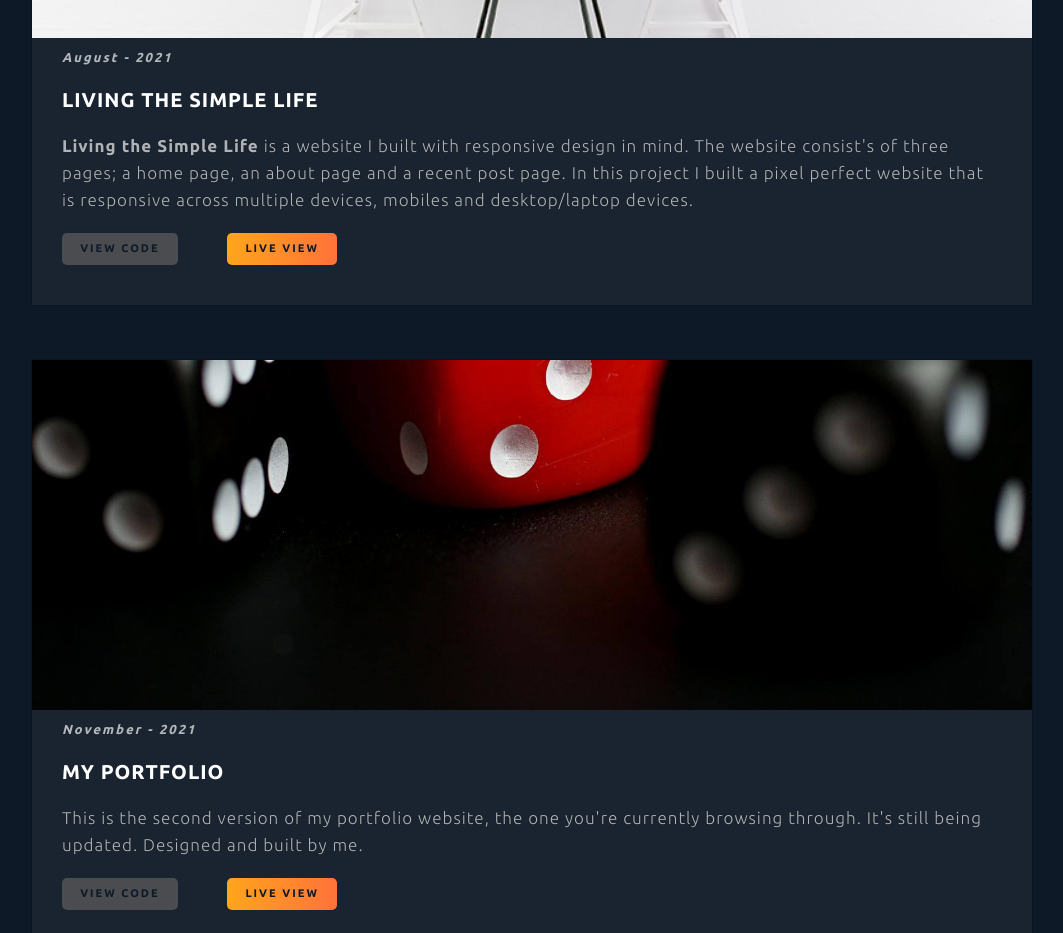
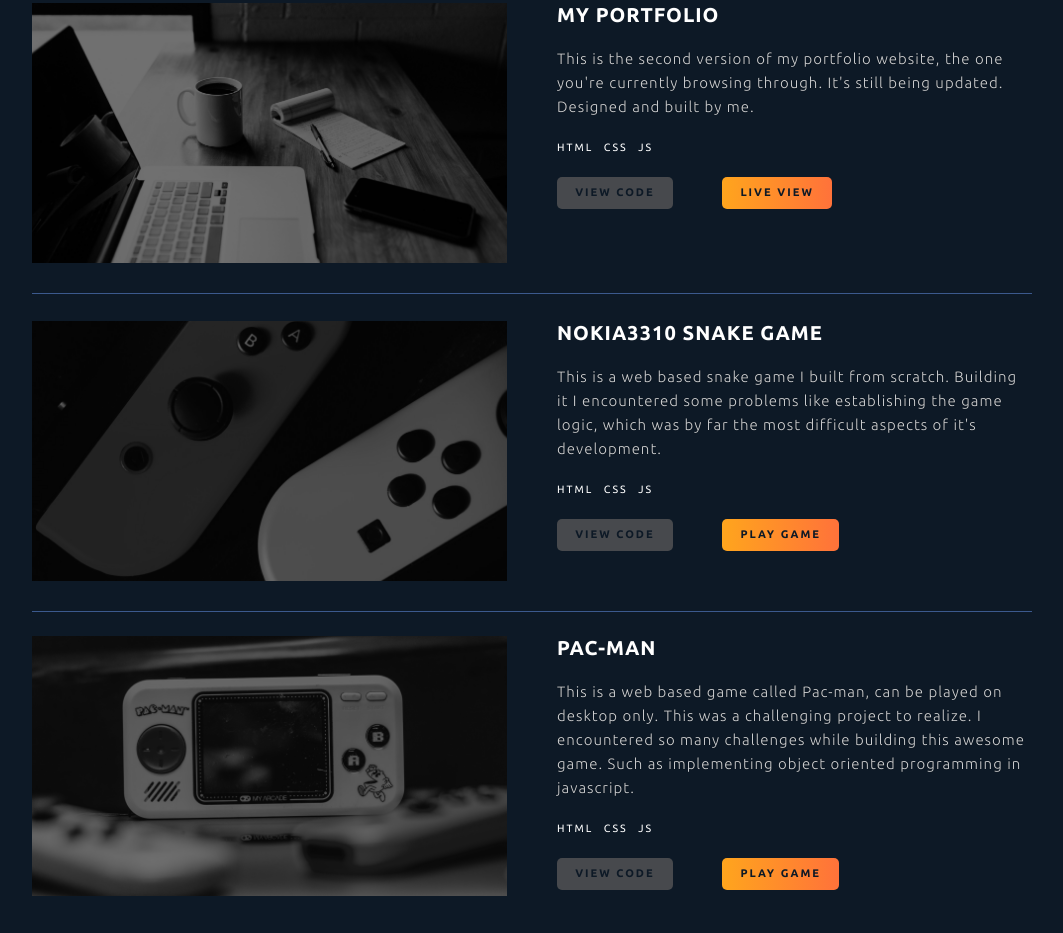
Before and after one commit to tchassijordan/tchassijordan.github.io, a plain HTML site: page docs/index.html in a window 1280 px wide. Shown: the part 2354-3287 px from the top of the page, without its empty margins (108-1171 px from the left). Drawn offline with Linux system fonts and the light colour scheme.

Commit message:
updated portfolio area

```diff
--- a/docs/css/index.css
+++ b/docs/css/index.css
@@ -83,6 +83,7 @@
 
 img {
     width: 100%;
+    height: 100%;
     display: block;
 }
 
@@ -511,8 +512,6 @@
 
 .portfolio-item {
     margin-bottom: 2.75em;
-    padding-bottom: 1em;
-    background-color: var(--light-gray);
     box-shadow: 0px 0px 1px 0px black;
 }
 
@@ -524,29 +523,24 @@
     display: none;
 }
 
-.portfolio img {
-    height: 11.75em;
+.portfolio-img {
     object-fit: cover;
     object-position: center bottom;
-    -o-object-fit: cover;
-    -o-object-position: center bottom;
+    filter: brightness(45%) grayscale(100%);
+}
+
+.portfolio-item:hover .portfolio-img,
+.portfolio-item:focus .portfolio-img {
+    filter: brightness(100%) grayscale(0%);
 }
 
 .portfolio-item-decription {
-    padding: 0em 1.5em 1em;
-}
-
-.date {
-    font-size: .65rem;
-    margin-top: .7em;
-    font-weight: 700;
-    font-style: italic;
-    opacity: 0.67;
-    letter-spacing: 2px;
+    padding: 2em 1.5em 2em;
+    background-color: var(--light-gray);
 }
 
 .portfolio-item-decription-title {
-    margin: 1em 0;
+    margin: 0 0 1em;
     letter-spacing: 1px;
 }
 
@@ -556,7 +550,7 @@
     font-size: var(--ds-txt);
     margin: 0 0 1rem;
     letter-spacing: 1px;
-    opacity: 0.65;
+    opacity: 0.8;
     text-shadow: 0px 0px 1px black;
     word-wrap: break-word;
 }
@@ -568,6 +562,18 @@
 
 .portfolio-item-decription-text a:hover {
     text-decoration: none;
+}
+
+.portfolio-item-decription-tech {
+    font-size: 0.65rem;
+    margin: 0 0 1em;
+    letter-spacing: 2px;
+}
+
+.portfolio-item-decription-tech-item {
+    padding: 0 1em 0 0;
+    color: var(--white);
+    font-weight: 400;
 }
 
 .code-btn {
@@ -759,6 +765,13 @@
     justify-content: space-between;
 }
 
+.flex-p {
+    display: grid;
+    grid-template: 12.5em auto / 100%;
+    grid-template-areas: "image"
+                         "description";
+}
+
 .nav-bar .flex {
     align-items: baseline;
 }
@@ -793,6 +806,18 @@
 
 .portfolio-navigation.flex {
     flex-wrap: wrap;
+}
+
+.portfolio-item-img-container {
+    grid-area: image;
+}
+
+.portfolio-item-decription {
+    grid-area: description;
+}
+
+.portfolio-item-decription-tech.flex {
+    justify-content: flex-start;
 }
 
 .portfolio-item-decription-btns {
@@ -913,8 +938,8 @@
         flex-basis: 15.67%;
     }
 
-    .portfolio img {
-        height: 17.5em;
+    .flex-p {
+        grid-template-rows: 13.5em auto;
     }
 }
 
@@ -971,3 +996,46 @@
         position: absolute;
     }
 }
+
+@media (min-width: 920px) {
+    .portfolio-item {
+        box-shadow: none;
+        position: relative;
+    }
+
+    .portfolio-item::after {
+        content: '';
+        width: 100%;
+        height: 1px;
+        background-color: rgb(59, 89, 141);
+        position: absolute;
+        margin-top: 1.5em;
+    }
+
+    .no-border::after {
+        display: none;
+    }
+
+    .flex-p {
+        grid-template: 260px / 47.5% 5% 47.5%;
+        grid-template-areas: "image gap description";
+    }
+
+    .portfolio-item-decription {
+        background-color: inherit;
+        padding: 0;
+    }
+
+    .portfolio-item-decription-text {
+        font-size: .75rem;
+    }
+
+    .portfolio-item-decription-tech {
+        font-size: 0.53rem;
+        margin-bottom: 2em;
+    }
+
+    .portfolio-item-decription-title {
+        margin-top: 0;
+    }
+}
--- a/docs/index.html
+++ b/docs/index.html
@@ -9,6 +9,9 @@
     <title>ijordan - Portfolio</title>
     <link rel="stylesheet" href="https://fonts.googleapis.com/css?family=Lora|Ubuntu:300,400,700&display=swap">
     <link rel="stylesheet" href="css/index.css">
+    <!-- Remember to remove the links to local fontawesome before you push to github -->
+    <!-- <link rel="stylesheet" href="../../icons/fontawesome-free-5.15.2-web/css/all.css">
+    <link rel="stylesheet" href="../../icons/fontawesome-free-5.15.2-web/css/fontawesome.min.css"> -->
     <script src="https://kit.fontawesome.com/b6173cb5aa.js" crossorigin="anonymous"></script>
 </head>
 
@@ -163,11 +166,11 @@
 
                 <div class="portfolio-websites flex" id="p-websites">
                     <div class="portfolio-item web recent">
-                        <a href="http://ijordan.tech/living-the-social-life/">
-                            <img class="portfolio-website-img" src="./images/work.jpg" alt="Living the Social Life">
+                        <div class="flex-p">
+                            <a class="portfolio-item-img-container" href="http://ijordan.tech/living-the-social-life/">
+                                <img class="portfolio-img" src="./images/work.jpg" alt="Living the Social Life">
                             </a>
-                        <div class="portfolio-item-decription flex">
-                            <div class="date">August - 2021</div>
+                            <div class="portfolio-item-decription">
                                 <h3 class="portfolio-item-decription-title">Living the Simple Life</h3>
                                 <p class="portfolio-item-decription-text">
                                     <strong>Living the Simple Life</strong> is a website I built with responsive design in mind. The website consist's
@@ -175,6 +178,11 @@
                                     page. In this project I built a pixel
                                     perfect website that is responsive across multiple devices, mobiles and desktop/laptop devices.
                                 </p>
+                                <ul class="portfolio-item-decription-tech flex">
+                                    <li class="portfolio-item-decription-tech-item">HTML</li>
+                                    <li class="portfolio-item-decription-tech-item">CSS</li>
+                                    <li class="portfolio-item-decription-tech-item">JS</li>
+                                </ul>
                                 <div class="portfolio-item-decription-btns flex">
                                     <a href="https://github.com/tchassijordan/living-the-social-life"
                                         class="btn code-btn">View Code</a>
@@ -183,16 +191,22 @@
                                 </div>
                             </div>
                         </div>
+                    </div>
                     <div class="portfolio-item web recent">
-                        <a href="http://ijordan.tech/">
-                            <img class="portfolio-website-img" src="./images/dice.jpg" alt="Portfolio">
+                        <div class="flex-p">
+                            <a class="portfolio-item-img-container" href="http://ijordan.tech/">
+                                <img class="portfolio-img" src="./images/dev-table.jpg" alt="Portfolio">
                             </a>
-                        <div class="portfolio-item-decription flex">
-                            <div class="date">November - 2021</div>
+                            <div class="portfolio-item-decription">
                                 <h3 class="portfolio-item-decription-title">My Portfolio</h3>
                                 <p class="portfolio-item-decription-text">
                                     This is the second version of my portfolio website, the one you're currently browsing through. It's still being updated. Designed and built by me.
                                 </p>
+                                <ul class="portfolio-item-decription-tech flex">
+                                    <li class="portfolio-item-decription-tech-item">HTML</li>
+                                    <li class="portfolio-item-decription-tech-item">CSS</li>
+                                    <li class="portfolio-item-decription-tech-item">JS</li>
+                                </ul>
                                 <div class="portfolio-item-decription-btns flex">
                                     <a href="https://github.com/tchassijordan/tchassijordan.github.io"
                                         class="btn code-btn">View Code</a>
@@ -202,23 +216,25 @@
                             </div>
                         </div>
                     </div>
+                </div>
 
                 <div class="portfolio-games flex" id="p-games">
                     <div class="portfolio-item game" id="snake-game">
-                        <a href="http://ijordan.tech/Nokia3310-snake-game/">
-                            <img class="portfolio-game-img" src="./images/istock_snake.jpg" alt="Nokia3310 snake game">
+                        <div class="flex-p">
+                            <a class="portfolio-item-img-container" href="http://ijordan.tech/Nokia3310-snake-game/">
+                                <img class="portfolio-img" src="./images/nitendo-gamepads.jpg" alt="Nokia3310 snake game">
                             </a>
                             <div class="portfolio-item-decription">
-                            <div class="date">August - 2021</div>
                                 <h3 class="portfolio-item-decription-title">Nokia3310 Snake Game</h3>
                                 <p class="portfolio-item-decription-text">
                                     This is a web based snake game I built from scratch. Building it I encountered some problems like establishing
-                                the game logic, which was by far the most difficult aspects of it's development. At the moment the game can only be played on desktop,
-                                but hopefully I will redesign it for mobiles too.
-                                The game's core is principally built on <strong>javascript</strong> and
-                                <strong>CSS</strong> which enabled me to
-                                give it the necessary styling needed, <strong>HTML</strong> serves as an interface.
+                                    the game logic, which was by far the most difficult aspects of it's development.
                                 </p>
+                                <ul class="portfolio-item-decription-tech flex">
+                                    <li class="portfolio-item-decription-tech-item">HTML</li>
+                                    <li class="portfolio-item-decription-tech-item">CSS</li>
+                                    <li class="portfolio-item-decription-tech-item">JS</li>
+                                </ul>
                                 <div class="portfolio-item-decription-btns flex">
                                     <a href="https://github.com/tchassijordan/Nokia3310-snake-game"
                                         class="btn code-btn">View Code</a>
@@ -226,24 +242,29 @@
                                         Game</a>
                                 </div>
                             </div>
-
                         </div>
-                    <div class="portfolio-item game">
-                        <a href="http://ijordan.tech/pac-man/">
-                            <img class="portfolio-game-img" src="./images/pac-man_unsplash.jpg" alt="Pac-man">
+                    </div>
+                    <div class="portfolio-item game no-border">
+                        <div class="flex-p">
+                            <a class="portfolio-item-img-container" href="http://ijordan.tech/pac-man/">
+                                <img class="portfolio-img" style="object-position: center;" src="./images/new_pac-man.jpg" alt="Pac-man">
                             </a>
                             <div class="portfolio-item-decription">
-                            <div class="date">August - 2021</div>
                                 <h3 class="portfolio-item-decription-title">Pac-man</h3>
                                 <p class="portfolio-item-decription-text">
                                     This is a web based game called Pac-man, can be played on desktop only. This was a challenging project to realize. I encountered so many
-                                challenges while building this awesome game such as implementing object oriented
+                                    challenges while building this awesome game. Such as implementing object oriented
                                     programming in javascript.
-                                I built Pac-man using <strong>javascript</strong>.
                                 </p>
+                                <ul class="portfolio-item-decription-tech flex">
+                                    <li class="portfolio-item-decription-tech-item">HTML</li>
+                                    <li class="portfolio-item-decription-tech-item">CSS</li>
+                                    <li class="portfolio-item-decription-tech-item">JS</li>
+                                </ul>
                                 <div class="portfolio-item-decription-btns flex">
                                     <a href="https://github.com/tchassijordan/pac-man" class="btn code-btn">View Code</a>
                                     <a href="http://ijordan.tech/pac-man/" class="btn deployment-btn">Play Game</a>
+                                </div>
                             </div>
                         </div>
                     </div>
@@ -322,13 +343,12 @@
             <ul class="icons-list flex">
                 <li><a href="https://www.linkedin.com/in/idriss-jordan"><i class="fab fa-linkedin"></i></a></li>
                 <li><a href="https://github.com/tchassijordan/"><i class="fab fa-github"></i></a></li>
-                <li><a href="https://facebook.com/tchassijordan"><i class="fab fa-facebook-square"></i></a></li>
-                <li><a href="https://instagram.com/tchassi_jordan"><i class="fab fa-instagram"></i></a></li>
                 <li><a href="https://twitter.com/tchassijordan"><i class="fab fa-twitter-square"></i></a></li>
+                <li><a href="https://dev.to/tchassi_jordan"><i class="fab fa-dev"></i></a></li>
             </ul>
             <div class="credits flex">
                 <p>Tchassi Jordan </p>
-                <p>Copyright 2021</p>
+                <p>Copyright 2022</p>
             </div>
         </div>
     </footer>
```
Also changed, not shown: docs/images/basketball2.jpg (deleted), docs/images/dev-table.jpg (added), docs/images/dice.jpg (deleted), docs/images/git-vs-github.png (deleted), docs/images/istock_snake.jpg (deleted), docs/images/new_pac-man.jpg (added), docs/images/nitendo-gamepads.jpg (added), docs/images/signup.png (deleted), 3 other files. Lines whose indentation alone changed are shown as unchanged.
